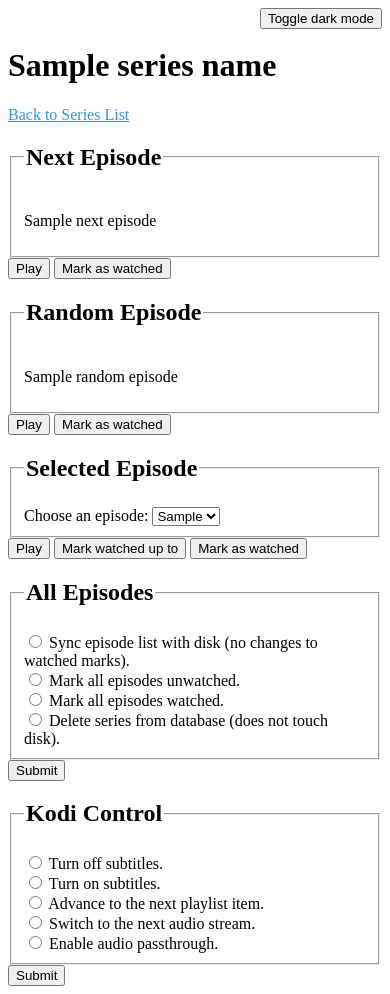
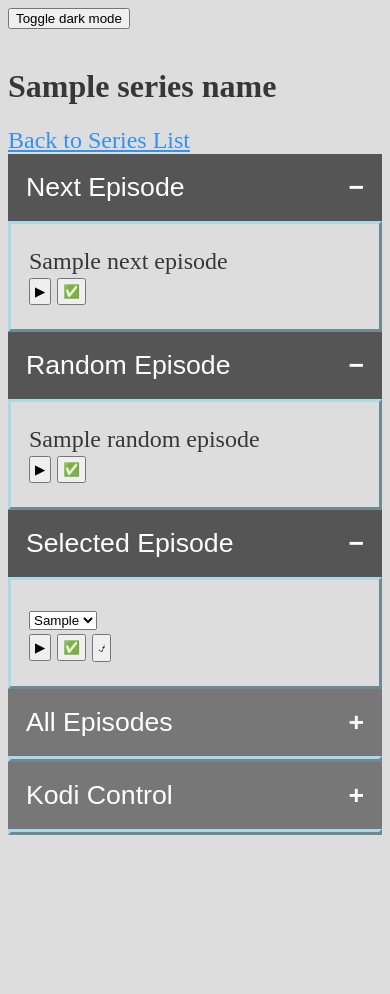
Before and after one commit to arconis2020/smb_to_kodi, a Django app: template smb_to_kodi/tv/templates/tv/series_detail.html in a window 390 px wide. After the commit the page ends 835 px from the top, so only its background shows below. Run offline with Django 4.2, Linux system fonts and the light colour scheme; tables that the repository leaves empty hold one stand-in row (values such as "Sample post"); the template is opened without the code that fills it: values that come from a table or form of the project are taken from there, most other values are stand-ins (such as "Sample title", 1, 10 or a date in 2020).

Commit message:
Fixes #8 - the site is now MUCH more usable on my phone, and common tasks are faster and easier to do.

```diff
--- a/smb_to_kodi/tv/templates/tv/header.html
+++ b/smb_to_kodi/tv/templates/tv/header.html
@@ -1,33 +1,95 @@
 <!DOCTYPE html>
 <html>
 <head>
+<meta name="viewport" content="width=device-width, initial-scale=1" />
 <style>
 .flex-container {
-  display: flex;
-  flex-wrap: wrap;
-  align-content: space-between;
+    display: flex;
+    flex-wrap: wrap;
+    flex-direction: column;
+    align-content: space-between;
 }
 
 .flex-container > div {
-  width: 49%;
-  text-align: left;
-  border: 3px outset lightblue;
+    text-align: left;
+    border: 3px outset lightblue;
 }
-.body {
+
+body {
     background-color: #dddddd;
     color: #373737;
 }
+
+@media (max-width: 35rem) {
+    .conditional-break {
+        display: inline;
+    }
+}
+
+@media (min-width: 36rem) {
+    .conditional-break {
+        display: none;
+    }
+}
+
 .dark-mode {
     background-color: #373737;
     color: #dddddd;
 }
+
 .link {
     color: #3092F5;
+    font-size: 18pt;
 }
+
+.collapsible {
+    background-color: #777;
+    color: white;
+    cursor: pointer;
+    padding: 18px;
+    border: none;
+    text-align: left;
+    outline: none;
+    font-size: 20pt;
+    min-width: 300px;
+}
+
+.default-open {
+    @extend .collapsible
+}
+
+.active, .collapsible:hover {
+    background-color: #555;
+}
+
+.collapsible:after {
+    content: '\002B';
+    color: white;
+    font-weight: bold;
+    float: right;
+    margin-left: 30px;
+}
+
+.active:after {
+    content: "\2212";
+}
+
+.hidable {
+    padding: 0 18px;
+    max-height: 0;
+    overflow: hidden;
+    transition: max-height 0.2s ease-out;
+    font-size: 18pt;
+}
+
+select {
+    max-width: 280px;
+}
+
 </style>
 </head>
 <body onload="set_light_dark()">
-<button onclick="toggle_light_dark()" style="float: right;">Toggle dark mode</button><br/>
+<button onclick="toggle_light_dark()">Toggle dark mode</button><br/><br/>
 <script>
 function set_light_dark() {
     const dm = localStorage.getItem("darkMode");  // Treated as a string
--- /dev/null
+++ b/smb_to_kodi/tv/templates/tv/maw_button.html
@@ -0,0 +1 @@
+<input type="submit" value="&#9989" style="padding: 4px;" title="Mark as watched" formaction="{% url 'tv:watched' shortname=shortname series=series_name %}">
--- /dev/null
+++ b/smb_to_kodi/tv/templates/tv/play_button.html
@@ -0,0 +1 @@
+<input type="submit" value="&#9654" style="padding: 4px;" title="Play in Kodi" formaction="{% url 'tv:play' shortname=shortname series=series_name %}">
--- a/smb_to_kodi/tv/templates/tv/series_detail.html
+++ b/smb_to_kodi/tv/templates/tv/series_detail.html
@@ -1,74 +1,77 @@
 {% include "./header.html" %}
 <h1>{{ series_name }}</h1>
 <a class="link" href="{% url 'tv:library' shortname %}">Back to Series List</a>
+<div class="flex-container">
+<button class="collapsible default-open">Next Episode</button>
+<div class="hidable">
 <form method="post">
 {% csrf_token %}
-<fieldset>
-    <legend><h2>Next Episode</h2></legend>
-    <p>{{ next_episode.basename }}</p>
+<p>{{ next_episode.basename }}
 <input type="hidden" name="smb_path" id="next" value="{{ next_episode }}">
-</fieldset>
-<input type="submit" value="Play" formaction="{% url 'tv:play' shortname=shortname series=series_name %}" >
-<input type="submit" value="Mark as watched" formaction="{% url 'tv:watched' shortname=shortname series=series_name %}">
+<span class="conditional-break"><br/></span>
+{% include "./play_button.html" %}
+{% include "./maw_button.html" %}
+</p>
 </form>
+</div>
+<button class="collapsible default-open">Random Episode</button>
+<div class="hidable">
 <form method="post">
 {% csrf_token %}
-<fieldset>
-    <legend><h2>Random Episode</h2></legend>
-    <p>{{ random_episode.basename }}</p>
+<p>{{ random_episode.basename }}
 <input type="hidden" name="smb_path" id="next" value="{{ random_episode }}">
-</fieldset>
-<input type="submit" value="Play" formaction="{% url 'tv:play' shortname=shortname series=series_name %}">
-<input type="submit" value="Mark as watched" formaction="{% url 'tv:watched' shortname=shortname series=series_name %}">
+<span class="conditional-break"><br/></span>
+{% include "./play_button.html" %}
+{% include "./maw_button.html" %}
+</p>
 </form>
+</div>
+<button class="collapsible default-open">Selected Episode</button>
+<div class="hidable">
 <form method="post">
 {% csrf_token %}
-<fieldset>
-    <legend><h2>Selected Episode</h2></legend>
-    <label for="selected">Choose an episode:</label>
-    <select name="smb_path" id="selected">
+<p><select name="smb_path" id="selected">
 {% for ep in eplist %}
     <option value="{{ ep.smb_path }}">{{ ep.basename }}</option>
 {% endfor %}
 </select>
-</fieldset>
-<input type="submit" value="Play" formaction="{% url 'tv:play' shortname=shortname series=series_name %}">
-<input type="submit" value="Mark watched up to" formaction="{% url 'tv:mark_watched_up_to' shortname=shortname series=series_name %}">
-<input type="submit" value="Mark as watched" formaction="{% url 'tv:watched' shortname=shortname series=series_name %}">
-<form method="post">
+<span class="conditional-break"><br/></span>
+{% include "./play_button.html" %}
+{% include "./maw_button.html" %}
+<input type="submit" value="&#9083" style="padding: 4px;" title="Mark watched up to (Check Through)" formaction="{% url 'tv:mark_watched_up_to' shortname=shortname series=series_name %}">
+</p>
+</form>
+</div>
+<button class="collapsible">All Episodes</button>
+<div class="hidable">
+<form method="post" action="{% url 'tv:manage_all_episodes' shortname=shortname series=series_name %}">
 {% csrf_token %}
-<fieldset>
-    <legend><h2>All Episodes</h2></legend>
-    <input type="radio" name="action" id="load_all" value="load_all">
-    <label for="load_all">Sync episode list with disk (no changes to watched marks).</label><br/>
-    <input type="radio" name="action" id="mark_unwatched" value="mark_unwatched">
-    <label for="mark_unwatched">Mark all episodes unwatched.</label><br/>
-    <input type="radio" name="action" id="mark_watched" value="mark_watched">
-    <label for="mark_watched">Mark all episodes watched.</label><br/>
-    <input type="radio" name="action" id="delete_series" value="delete_series">
-    <label for="delete_series">Delete series from database (does not touch disk).</label>
-</fieldset>
-<input type="submit" value="Submit" formaction="{% url 'tv:manage_all_episodes' shortname=shortname series=series_name %}">
+<p>
+<button type="submit" name="action" id="load_all" value="load_all">Sync episode list with disk (no changes to watched marks)</button><br/>
+<button type="submit" name="action" id="mark_unwatched" value="mark_unwatched">Mark all episodes unwatched</button><br/>
+<button type="submit" name="action" id="mark_watched" value="mark_watched">Mark all episodes watched</button><br/>
+<button type="submit" name="action" id="delete_series" value="delete_series">Delete series from database (does not touch disk)</button>
+</p>
 </form>
-<form method="post">
+</div>
+<button class="collapsible">Kodi Control</button>
+<div class="hidable">
+<form method="post" action="{% url 'tv:kodi_control' shortname=shortname series=series_name %}">
 {% csrf_token %}
-<fieldset>
-    <legend><h2>Kodi Control</h2></legend>
-    <input type="radio" name="action" id="subs_off" value="subs_off">
-    <label for="subs_off">Turn off subtitles.</label><br/>
-    <input type="radio" name="action" id="subs_on" value="subs_on">
-    <label for="subs_on">Turn on subtitles.</label><br/>
-    <input type="radio" name="action" id="next_item" value="next_item">
-    <label for="next_item">Advance to the next playlist item.</label><br/>
-    <input type="radio" name="action" id="next_stream" value="next_stream">
-    <label for="next_stream">Switch to the next audio stream.</label><br/>
-    <input type="radio" name="action" id="passthrough" value="passthrough">
+<p>
+<button type="radio" name="action" id="subs_off" value="subs_off">Turn off subtitles</button><br/>
+<button type="radio" name="action" id="subs_on" value="subs_on">Turn on subtitles</button><br/>
+<button type="radio" name="action" id="next_item" value="next_item">Advance to the next playlist item</button><br/>
+<button type="radio" name="action" id="next_stream" value="next_stream">Switch to the next audio stream</button><br/>
+<button type="radio" name="action" id="passthrough" value="passthrough">
 {% if passthrough_state %}
-    <label for="passthrough">Disable audio passthrough.</label><br/>
+Disable audio passthrough
 {% else %}
-    <label for="passthrough">Enable audio passthrough.</label><br/>
+Enable audio passthrough
 {% endif %}
-</fieldset>
-<input type="submit" value="Submit" formaction="{% url 'tv:kodi_control' shortname=shortname series=series_name %}">
+</button>
+</p>
 </form>
+</div>
+</div>
 {% include "./footer.html" %}
```
Also changed, not shown: smb_to_kodi/tv/templates/tv/footer.html (+46 -0 lines), smb_to_kodi/tv/templates/tv/index.html (+11 -11 lines), smb_to_kodi/tv/templates/tv/series_list.html (+29 -29 lines). Lines whose indentation alone changed are shown as unchanged.
